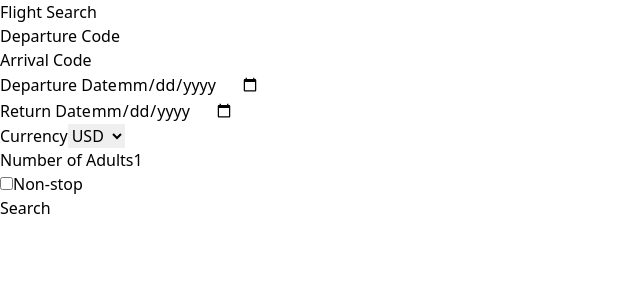
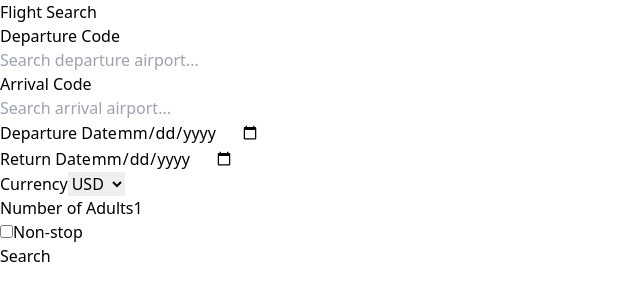
Before and after one commit to abraham-villalba/FlightSearch-BTII, a React (Vite) app in the folder client/: page / in a window 1280 px wide. Shown: the top 300 px of the page, without its empty margins (0-640 px from the left). Built offline with nearby package versions, Linux system fonts and the light colour scheme.

Commit message:
Implemented first version to search for airports in the flight search form

```diff
--- a/client/package.json
+++ b/client/package.json
@@ -13,6 +13,7 @@
     "@reduxjs/toolkit": "^2.5.1",
     "axios": "^1.7.9",
     "date-fns": "^4.1.0",
+    "lodash": "^4.17.21",
     "react": "^18.3.1",
     "react-dom": "^18.3.1",
     "react-redux": "^9.2.0",
--- /dev/null
+++ b/client/src/api/airportApi.ts
@@ -0,0 +1,17 @@
+import axios from 'axios';
+
+const API_URL = "http://localhost:9090/api";
+
+export const searchAirports = async (query: string) => {
+    console.log(`Calling GET ${API_URL}/airports/search?query=${query}`);
+    if (query === "") {
+        throw new Error("Invalid query...")
+    }
+    try {
+        const response = await axios.get(`${API_URL}/airports/search?query=${query}`);
+        return response.data;
+    } catch (error) {
+        console.log(error);
+        throw error;
+    }
+};
--- /dev/null
+++ b/client/src/components/AirportSearch.tsx
@@ -0,0 +1,82 @@
+import { useEffect, useState } from "react";
+import { useDispatch, useSelector } from "react-redux";
+import { fetchAirports } from "../store/slices/airportSlice";
+import { AppDispatch, RootState } from "../store/store";
+import { Airport } from "../types/airportTypes";
+
+type Props = {
+    value: Airport | null;
+    onChange: (airport: Airport | null) => void;
+    placeholder: string;
+};
+
+export default function AirportSearch({ value, onChange, placeholder }: Props) {
+    const dispatch = useDispatch<AppDispatch>();
+    const { airports, loading, error } = useSelector((state: RootState) => state.airports);
+    const [query, setQuery] = useState("");
+    const [displayedValue, setDisplayedValued] = useState("");
+
+    useEffect(() => {
+        // Set a delay before making the API call
+        const delay = setTimeout(() => {
+            if (query.trim()) {
+                dispatch(fetchAirports(query));
+            }
+        }, 500); // 500ms delay
+
+        // Clear timeout if the user types again
+        return () => clearTimeout(delay);
+    }, [query, dispatch]);
+
+    return (
+        <div>
+            <input
+                type="text"
+                placeholder={placeholder}
+                value={displayedValue}
+                onChange={(e) => {
+                    const inputValue = e.target.value;
+                    // Tries to search after selecting a value
+                    if(value !== null){
+                        onChange(null); // Remove selection
+                        // Set the query to the last character
+                        const lastChar = e.target.value[e.target.value.length - 1];
+                        setDisplayedValued(lastChar);
+                        setQuery(lastChar);
+                        return;
+                    }
+                    setDisplayedValued(inputValue);
+                    setQuery(inputValue);
+                }}
+                className="w-full p-2 border border-gray-300 rounded"
+            />
+            {query && (
+                <ul className="absolute w-full bg-white border border-gray-300 rounded mt-1 max-h-40 overflow-y-auto shadow-lg max-w-lg">
+                    {loading ? (
+                        <li className="p-2 text-gray-500">
+                            Loading...
+                        </li>
+                    ) : error !== null ? (
+                        <li className="p-2 text-gray-500">Unable to fetch airport information, try again later...</li>
+                    ) : airports.length !== 0 && query !== "" ? (
+                        airports.map((airport) => (
+                            <li
+                                key={airport.iataCode}
+                                className="p-2 hover:bg-gray-100 cursor-pointer"
+                                onClick={() => {
+                                    onChange(airport);
+                                    setQuery("");
+                                    setDisplayedValued(`${airport.iataCode}`);
+                                }}
+                            >
+                                {airport.iataCode}: {airport.name}, {airport.address.cityName}, {airport.address.countryName}
+                            </li>
+                        ) )
+                    ) : (
+                        <li className="p-2 text-gray-500">No results were found...</li>
+                    )}
+                </ul>
+            )}
+        </div>
+    );
+}
--- a/client/src/components/FlightSearchForm.tsx
+++ b/client/src/components/FlightSearchForm.tsx
@@ -5,6 +5,8 @@ import { SearchState } from "../types/searchParamsTypes";
 import { setSearchParams } from "../store/slices/searchParamsSlice";
 import { useNavigate } from "react-router-dom";
 import { getToday, stringToDate } from "../utils/dateUtils";
+import AirportSearch from "./AirportSearch";
+import { Airport } from "../types/airportTypes";
 
 type FlightSearchFields = Omit<SearchState, 'departureDate' | 'returnDate' | 'page'> & {
     departureDate: string;
@@ -19,8 +21,8 @@ export default function FlightSearchForm() {
     const navigate = useNavigate();
 
     const [formData, setFormData] = useState<FlightSearchFields>({
-        departureCode: '',
-        arrivalCode: '',
+        departureAirport: null,
+        arrivalAirport: null,
         departureDate: '',
         returnDate: null,
         adults: 1,
@@ -29,13 +31,13 @@ export default function FlightSearchForm() {
     });
 
     const validate = (): string | null => {
-        const { departureCode, arrivalCode, departureDate, returnDate, adults } = formData;
+        const { departureAirport, arrivalAirport, departureDate, returnDate, adults } = formData;
 
         // Validate Airport Codes
-        if (!departureCode || !arrivalCode || departureCode.length !== 3 || arrivalCode.length !== 3) {
+        if (departureAirport === null || arrivalAirport ===  null || departureAirport.iataCode.length !== 3 || departureAirport.iataCode.length !== 3) {
             return "Invalid Airport Code...";
         }
-        if (departureCode === arrivalCode) {
+        if (departureAirport.iataCode === arrivalAirport.iataCode) {
             return "Arrival Code and Departure Code must be different";
         }
 
@@ -89,25 +91,28 @@ export default function FlightSearchForm() {
                 className="max-w-lg mx-auto mt-10"
             >
                 <div className="flex flex-col space-y-2">
+                    {/* It should be <AirportSearch /> for Departure Code */}
                     <div className="flex items-center justify-between space-x-3">
                         <label className="text-right w-1/3">Departure Code</label>
-                        <input
-                            name="departureCode"
-                            type="text"
-                            value={formData.departureCode}
-                            onChange={handleInputChange}
-                            className="w-2/3 p-2 border border-gray-300 rounded"
-                        />
+                        <div className="w-2/3">
+                            <AirportSearch
+                                value={formData.departureAirport}
+                                onChange={(airport:  Airport | null) => setFormData((prev) => ({ ...prev, departureAirport: airport }))}
+                                placeholder="Search departure airport..."
+                            />
+                        </div>
                     </div>
+
+                    {/* It should be <AirportSearch /> for Arrival Code */}
                     <div className="flex items-center justify-between space-x-3">
                         <label className="text-right w-1/3">Arrival Code</label>
-                        <input
-                            name="arrivalCode"
-                            type="text"
-                            value={formData.arrivalCode}
-                            onChange={handleInputChange}
-                            className="w-2/3 p-2 border border-gray-300 rounded"
-                        />
+                        <div className="w-2/3">
+                            <AirportSearch
+                                value={formData.arrivalAirport}
+                                onChange={(airport:  Airport | null) => setFormData((prev) => ({ ...prev, arrivalAirport: airport }))}
+                                placeholder="Search arrival airport..."
+                            />
+                        </div>
                     </div>
                     <div className="flex items-center justify-between space-x-3">
                         <label className="text-right w-1/3">Departure Date</label>
--- /dev/null
+++ b/client/src/store/slices/airportSlice.ts
@@ -0,0 +1,50 @@
+import { createAsyncThunk, createSlice } from "@reduxjs/toolkit";
+import { AirportState } from "../../types/airportTypes";
+import { searchAirports } from "../../api/airportApi";
+
+
+const initialState: AirportState = {
+    airports: [],
+    loading: false,
+    error: null
+}
+
+// Thunks
+export const fetchAirports = createAsyncThunk(
+    "airports/fetchAirports",
+    async (query: string, { rejectWithValue }) => {
+        try {
+            const response = await searchAirports(query);
+            console.log(response);
+            console.log(response.data);
+            return response.data;
+        } catch (error: any) {
+            console.log("Error fetching in thunk detected..")
+            return rejectWithValue({message: "Error fetching airports"});
+        }
+    }
+);
+
+
+// Slice
+const airportSlice = createSlice({
+    name: "airports",
+    initialState,
+    reducers: {},
+    extraReducers: (builder) => {
+        builder
+            .addCase(fetchAirports.pending, (state) => {
+                state.loading = true;
+            })
+            .addCase(fetchAirports.fulfilled, (state, action) => {
+                state.loading = false;
+                state.airports = action.payload;
+            })
+            .addCase(fetchAirports.rejected, (state, action) => {
+                state.loading = false;
+                state.error = action.payload as string;
+            })
+    }
+});
+
+export default airportSlice.reducer;
--- a/client/src/store/slices/searchParamsSlice.ts
+++ b/client/src/store/slices/searchParamsSlice.ts
@@ -3,9 +3,9 @@ import { SearchState } from "../../types/searchParamsTypes";
 
 
 const initialState : SearchState = {
-    departureCode: '',
-    arrivalCode: '',
-    departureDate: '',
+    departureAirport: null,
+    arrivalAirport: null,
+    departureDate: null,
     adults: 1,
     currency: 'USD',
     nonStop: false,
--- a/client/src/store/store.ts
+++ b/client/src/store/store.ts
@@ -1,9 +1,11 @@
 import { configureStore } from "@reduxjs/toolkit";
 import searchParamsReducer from "./slices/searchParamsSlice";
+import airportReducer from "./slices/airportSlice";
 
 export const store = configureStore({
     reducer: {
-        searchParams: searchParamsReducer
+        searchParams: searchParamsReducer,
+        airports: airportReducer
     }
 });
 
--- /dev/null
+++ b/client/src/types/airportTypes.ts
@@ -0,0 +1,23 @@
+export type Address = {
+    cityName: string;
+    cityCode: string;
+    countryName: string;
+    countryCode: string;
+}
+
+export type Airport = {
+    name: string;
+    detailedName: string;
+    iataCode: string;
+    address: Address;
+}
+
+export type AirportSearchResults = {
+    data: Airport[];
+}
+
+export type AirportState = {
+    airports: Airport[],
+    loading: boolean;
+    error: string | null;
+}
```
Also changed, not shown: client/src/pages/FlightResultsPage.tsx (+5 -3 lines), client/src/types/searchParamsTypes.ts (+12 -3 lines), 1 other file (tests, documents, lock files or other folders).
